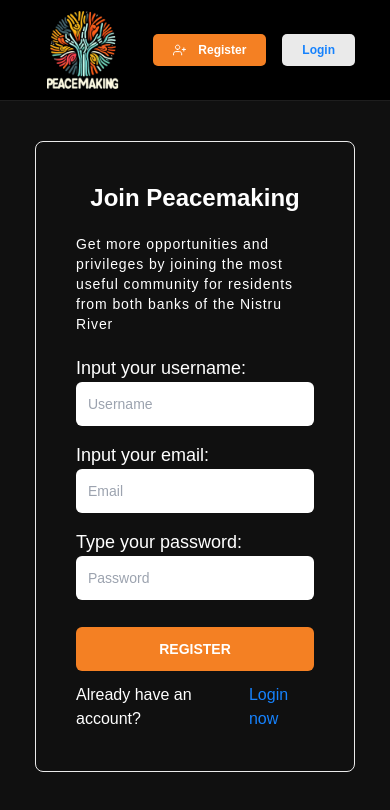
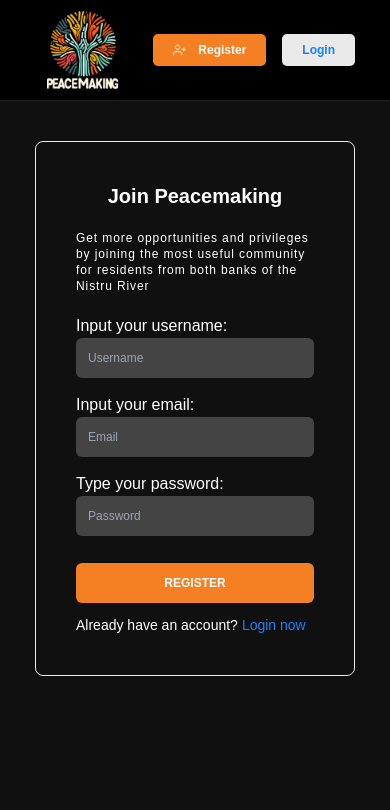
Before and after one commit to fedotick/peace-making, a React (Create React App) app in the folder client/: page /register in a window 390 px wide. Shown: the top 810 px of the page. Built offline with nearby package versions, Linux system fonts and the light colour scheme.

Commit message:
RegisterPage adaptive

```diff
--- a/client/package.json
+++ b/client/package.json
@@ -12,7 +12,6 @@
     "react-dom": "^18.2.0",
     "react-redux": "^8.1.3",
     "react-router-dom": "^6.18.0",
-    "react-scripts": "5.0.1",
     "web-vitals": "^2.1.4"
   },
   "scripts": {
@@ -40,6 +39,7 @@
     ]
   },
   "devDependencies": {
+    "react-scripts": "^5.0.1",
     "tailwindcss": "^3.3.5"
   }
 }
--- a/client/src/pages/RegisterPage.jsx
+++ b/client/src/pages/RegisterPage.jsx
@@ -34,47 +34,47 @@ export const RegisterPage = () => {
             onSubmit={e => e.preventDefault()}
             className='w-80 lg:w-1/3 flex flex-col mx-auto mt-10 p-10 border rounded-lg border-gray'
         >
-            <h2 className='font-black text-2xl text-center'>Join Peacemaking</h2>
-            <p className='font-light text-sm my-5 tracking-[0.90px]'>Get more opportunities and privileges by joining the most useful community for residents from both banks of the Nistru River</p>
-            <label className='font-medium text-lg flex flex-col mb-[15px]'>
+            <h2 className='font-black text-xl lg:text-2xl text-center'>Join Peacemaking</h2>
+            <p className='font-light text-xs lg:text-sm my-5 tracking-[0.90px]'>Get more opportunities and privileges by joining the most useful community for residents from both banks of the Nistru River</p>
+            <label className='font-medium text-base lg:text-lg flex flex-col mb-[15px]'>
                 Input your username:
                 <input
                     type="text"
                     value={username}
                     onChange={e => setUsername(e.target.value)}
                     placeholder='Username'
-                    className='p-3 text-sm text-black outline-none rounded-md'
+                    className='p-3 text-xs lg:text-sm text-black outline-none rounded-md bg-[#444]'
                 />
             </label>
-            <label className='font-medium text-lg flex flex-col mb-[15px]'>
+            <label className='font-medium text-base lg:text-lg flex flex-col mb-[15px]'>
                 Input your email:
                 <input
                     type="email"
                     value={email}
                     onChange={e => setEmail(e.target.value)}
                     placeholder='Email'
-                    className='p-3 text-sm text-black outline-none rounded-md'
+                    className='p-3 text-xs lg:text-sm text-black outline-none rounded-md bg-[#444]'
                 />
             </label>
-            <label className='font-medium text-lg flex flex-col'>
+            <label className='font-medium text-base lg:text-lg flex flex-col'>
                 Type your password:
                 <input
                     type="password"
                     value={password}
                     onChange={e => setPassword(e.target.value)}
                     placeholder='Password'
-                    className='p-3 text-sm text-black outline-none rounded-md'
+                    className='p-3 text-xs lg:text-sm text-black outline-none rounded-md bg-[#444]'
                 />
             </label>
             <div className='mt-[27px]'>
                 <button
                     type="submit"
                     onClick={handleSubmit}
-                    className='bg-orange w-full font-black text-sm py-3 uppercase rounded-md hover:bg-orangeHover transition-all duration-300'
+                    className='bg-orange w-full font-black text-xs lg:text-sm py-3 uppercase rounded-md hover:bg-orangeHover transition-all duration-300'
                 >
                     Register
                 </button>
-                <div className='flex gap-x-2 mt-3'>
+                <div className='text-sm lg:text flex gap-x-1 lg:gap-x-2 mt-3'>
                     <p>Already have an account?</p>
                     <Link to={'/login'} className='text-blue font-medium'>Login now</Link>
                 </div>
```
Also changed, not shown: 1 other file (tests, documents, lock files or other folders).
